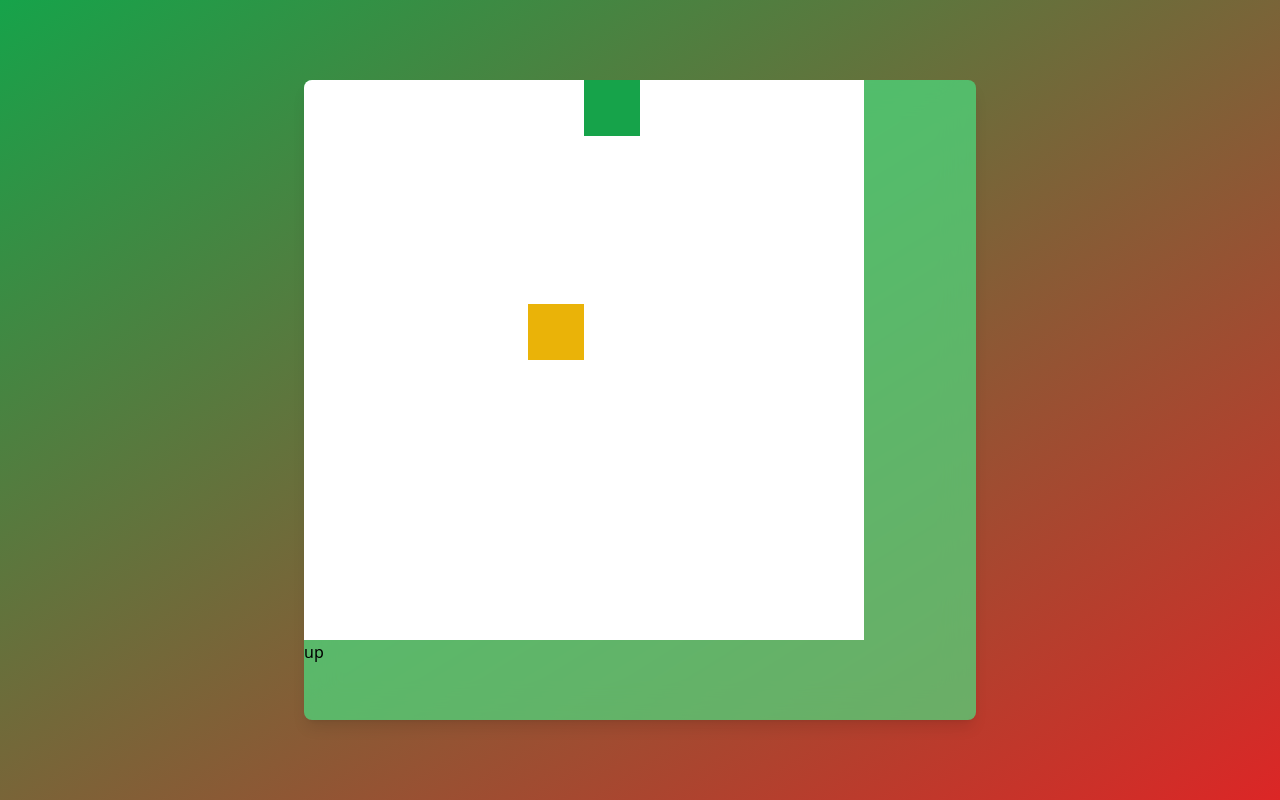
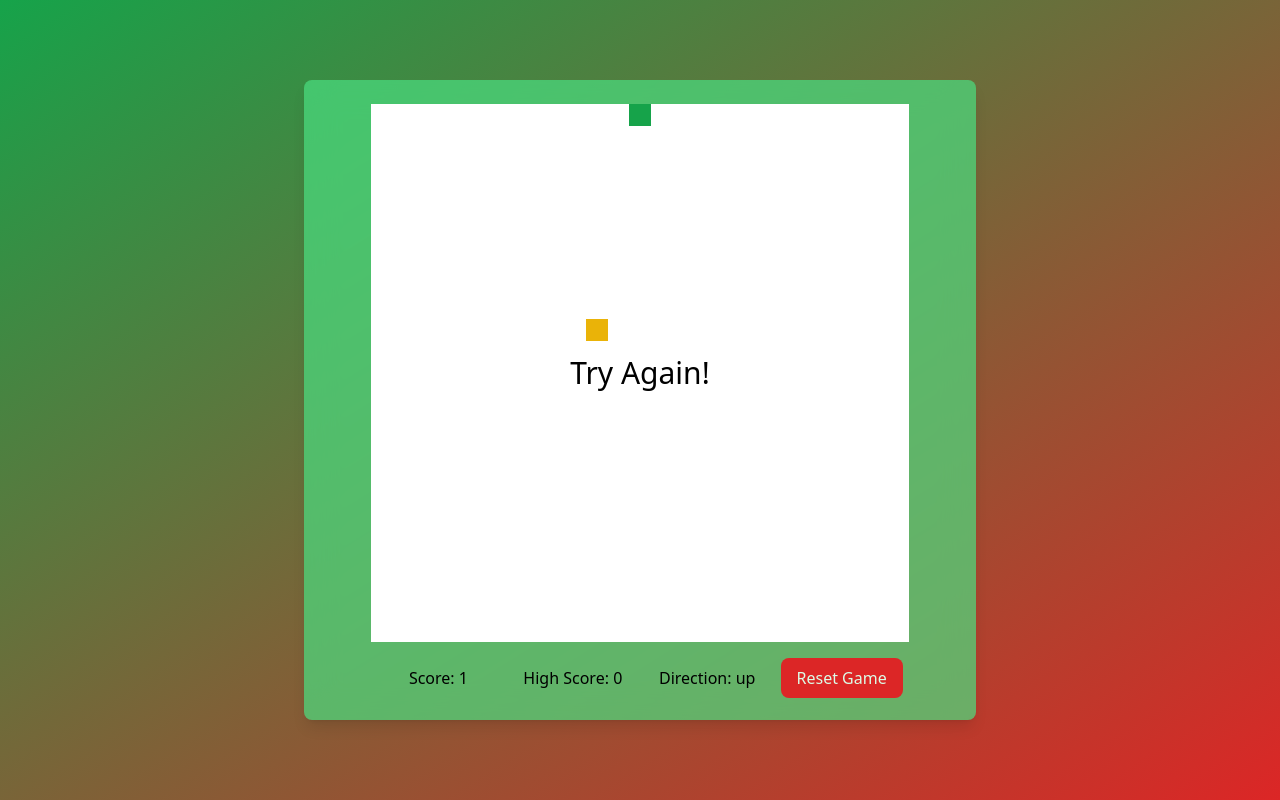
Before and after one commit to CGRDMZ/react-snake-game, a React (Vite) app: page /play in a window 1280 px wide. Built offline with nearby package versions, Linux system fonts and the light colour scheme.

Commit message:
implement growing the snake and restarting the game. implement visual info eg: score, highscore.

```diff
--- a/src/components/GameScreen.tsx
+++ b/src/components/GameScreen.tsx
@@ -1,7 +1,11 @@
 import { FC } from "react";
 import cls from "classnames";
-import useGame, { CellType, GameContextProvider } from "../contexts/GameContext";
+import useGame, {
+  CellType,
+  GameContextProvider,
+} from "../contexts/GameContext";
 import { GRID_SIZE } from "../constants";
+import Button from "./shared/Button";
 
 const Cell: FC<{ type: CellType }> = ({ type }) => {
   let cellStyle = "";
@@ -25,24 +29,53 @@ const Cell: FC<{ type: CellType }> = ({ type }) => {
 };
 
 const CellWrapper: FC = () => {
-  const { cells } = useGame();
+  const {
+    state: { cells, isPlaying },
+  } = useGame();
   return (
-    <div className={`grid grid-cols-[repeat(10,_1fr)]`}>
-      {cells.map((y, i) => y.map((x, j) => <Cell key={i * y.length + j} type={x} />))}
+    <div
+      className={`grid mt-6 relative`}
+      style={{ gridTemplateColumns: `repeat(${GRID_SIZE}, 1fr)` }}
+    >
+      {cells.map((y, i) =>
+        y.map((x, j) => <Cell key={i * y.length + j} type={x} />)
+      )}
+      {!isPlaying && <div className="absolute top-0 left-0 right-0 bottom-0 flex items-center justify-center"><p className="text-3xl">Try Again!</p></div>}
     </div>
+
   );
 };
 
 const GameArea: FC = () => {
-  const {dir} = useGame();
-  return <><CellWrapper />{dir}</>
-}
+  const {
+    state: { dir, score, highScore },
+    resetGame,
+  } = useGame();
+  return (
+    <>
+      <CellWrapper />
+      <div className="w-full flex justify-between items-center py-4 text-center ">
+        <div className="flex-1">
+          <p>Score: <span>{score}</span></p>
+        </div>
+        <div className="flex-1">
+          <p>High Score: <span>{highScore}</span></p>
+        </div>
+        <div className="flex-1">
+          <p>Direction: <span>{dir}</span></p>
+        </div>
+        <div className="flex-1">
+          <Button text="Reset Game" isPrimary onClick={() => resetGame() } />
+        </div>
+      </div>
+    </>
+  );
+};
 
 const GameScreen: FC<{}> = () => {
-
   return (
     <GameContextProvider>
-      <div className="w-10/12 ">
+      <div className="w-4/5 mx-auto">
         <GameArea />
       </div>
     </GameContextProvider>
--- a/src/constants.ts
+++ b/src/constants.ts
@@ -1 +1,3 @@
-export const GRID_SIZE = 10;
+export const GRID_SIZE = 25;
+export const DELAY_TIME = 100;
+export const HEAD_VISIBLE = false;
--- a/src/contexts/GameContext.tsx
+++ b/src/contexts/GameContext.tsx
@@ -7,7 +7,7 @@ import {
   useReducer,
   useState,
 } from "react";
-import { GRID_SIZE } from "../constants";
+import { DELAY_TIME, GRID_SIZE, HEAD_VISIBLE } from "../constants";
 
 export enum CellType {
   EMPTY,
@@ -23,34 +23,50 @@ export interface Coordinate {
 
 type Direction = "up" | "left" | "right" | "down";
 
-interface GameContextType {
+interface GameStateType {
   cells: CellType[][];
   snake: Coordinate[];
+  head: Coordinate | null;
   food: Coordinate | null;
   isPlaying: boolean;
   highScore: number;
+  score: number;
   dir: Direction;
   interval: number;
 }
 
-const initialState: GameContextType = {
+const initialState: GameStateType = {
   cells: Array(GRID_SIZE).fill(Array(GRID_SIZE).fill(CellType.EMPTY)),
-  snake: [{ posX: 5, posY: 5 }],
+  snake: [{ posX: Math.floor(GRID_SIZE / 2), posY: Math.floor(GRID_SIZE / 2) }],
+  head: null,
   isPlaying: true,
   highScore: Number(localStorage.getItem("highScore")) ?? 0,
   dir: "up",
   interval: -1,
-  food: null
+  food: null,
+  score: 1,
 };
 
-const reducer = (state: GameContextType, action: any) => {
+const reducer = (state: GameStateType, action: any) => {
   switch (action.type) {
+    case "RESET":
+      return initialState;
     case "SET_INTERVAL":
       return {
         ...state,
         interval: action.payload,
+      };
+    case "CHANGE_DIR":
+      // do not allow snake to turn back on itself
+      if (
+        (state.dir === "up" && action.payload === "down") ||
+        (state.dir === "down" && action.payload === "up") ||
+        (state.dir === "left" && action.payload === "right") ||
+        (state.dir === "right" && action.payload === "left")
+      ) {
+        return state;
       }
-    case "CHANGE_DIR":
+
       return {
         ...state,
         dir: action.payload as Direction,
@@ -61,7 +77,6 @@ const reducer = (state: GameContextType, action: any) => {
       }
       let newHead: Coordinate;
       const head = state.snake[0];
-
 
       switch (state.dir) {
         case "up":
@@ -78,25 +93,48 @@ const reducer = (state: GameContextType, action: any) => {
           break;
       }
 
-              if (
-                newHead.posX < -1 ||
-                newHead.posX >= GRID_SIZE + 1 ||
-                newHead.posY < -1 ||
-                newHead.posY >= GRID_SIZE + 1
-                ) {
+      const shouldDie = () => {
+        const eatsItself = state.snake.slice(1).some((cell) => {
+          return cell.posX === head.posX && cell.posY === head.posY;
+        });
+        const outOfArea =
+          head.posX < 0 ||
+          head.posX >= GRID_SIZE ||
+          head.posY < 0 ||
+          head.posY >= GRID_SIZE;
+        return eatsItself || outOfArea;
+      };
+
+      if (shouldDie()) {
         clearInterval(state.interval);
+        const highscore = Math.max(state.highScore, state.score);
+        localStorage.setItem("highScore", highscore.toString());
+
         return {
           ...state,
+          interval: -1,
           isPlaying: false,
         };
       }
-      const shouldGrow: boolean = !!state.food && newHead.posX === state.food.posX && newHead.posY === state.food.posY;
+      const shouldGrow: boolean =
+        !!state.food &&
+        newHead.posX === state.food.posX &&
+        newHead.posY === state.food.posY;
 
       // if no food exist create a random food on the map
-      let foodCoord: Coordinate = state.food ? state.food : {
+      let foodCoord: Coordinate;
+      do {
+        foodCoord = state.food
+          ? state.food
+          : {
               posX: Math.floor(Math.random() * GRID_SIZE),
               posY: Math.floor(Math.random() * GRID_SIZE),
-      }
+            };
+      } while (
+        state.snake.some(
+          (v) => v.posX === foodCoord.posX && v.posY === foodCoord.posY
+        )
+      );
 
       const newSnake: Coordinate[] = [];
       newSnake.push(newHead);
@@ -117,9 +155,15 @@ const reducer = (state: GameContextType, action: any) => {
 
       newCells = newCells.map((r, y) => {
         return r.map((c, x) => {
-          if (state.snake.some((v) => v.posX === x && v.posY === y)) {
+          if (HEAD_VISIBLE && state.head && x === state.head.posX && y === state.head.posY) {
+            return CellType.HEAD;
+          } else if (state.snake.some((v) => v.posX === x && v.posY === y)) {
             return CellType.TAIL;
-          } else if (state.food && x === state.food.posX && state.food.posY === y) {
+          } else if (
+            state.food &&
+            x === state.food.posX &&
+            state.food.posY === y
+          ) {
             return CellType.FOOD;
           } else {
             return CellType.EMPTY;
@@ -130,14 +174,21 @@ const reducer = (state: GameContextType, action: any) => {
       return {
         ...state,
         snake: newSnake,
+        head: newHead,
         cells: newCells,
         food: shouldGrow ? null : foodCoord,
+        score: shouldGrow ? state.score + 1 : state.score,
       };
   }
   return state;
 };
 
-const GameContext = createContext<GameContextType>(initialState);
+export interface GameContextType {
+  state: GameStateType;
+  resetGame: () => void;
+}
+
+const GameContext = createContext<GameContextType>({} as GameContextType);
 
 export const GameContextProvider: FC<{ children: ReactNode }> = ({
   children,
@@ -145,23 +196,21 @@ export const GameContextProvider: FC<{ children: ReactNode }> = ({
   const [state, dispatch] = useReducer(reducer, initialState);
 
   useEffect(() => {
+    if (state.isPlaying) {
       const interval = setInterval(() => {
-      console.log("tick");
-
-      dispatch({type: "SET_INTERVAL", payload: interval});
+        dispatch({ type: "SET_INTERVAL", payload: interval });
         dispatch({ type: "MOVE_SNAKE" });
-    }, 1000);
-
-
-
+      }, DELAY_TIME);
 
       return () => {
         clearInterval(interval);
       };
-  }, []);
+    }
+  }, [state.isPlaying]);
 
   useEffect(() => {
     const eventHandler = (e: KeyboardEvent) => {
+      e.preventDefault();
       let dir: Direction = "up";
       if (e.key === "ArrowDown") {
         dir = "down";
@@ -184,7 +233,15 @@ export const GameContextProvider: FC<{ children: ReactNode }> = ({
     };
   }, []);
 
-  return <GameContext.Provider value={state}>{children}</GameContext.Provider>;
+  const resetGame = () => {
+    dispatch({ type: "RESET" });
+  };
+
+  return (
+    <GameContext.Provider value={{ state, resetGame }}>
+      {children}
+    </GameContext.Provider>
+  );
 };
 
 export const useGame = () => {
```
Lines whose indentation alone changed are shown as unchanged.
